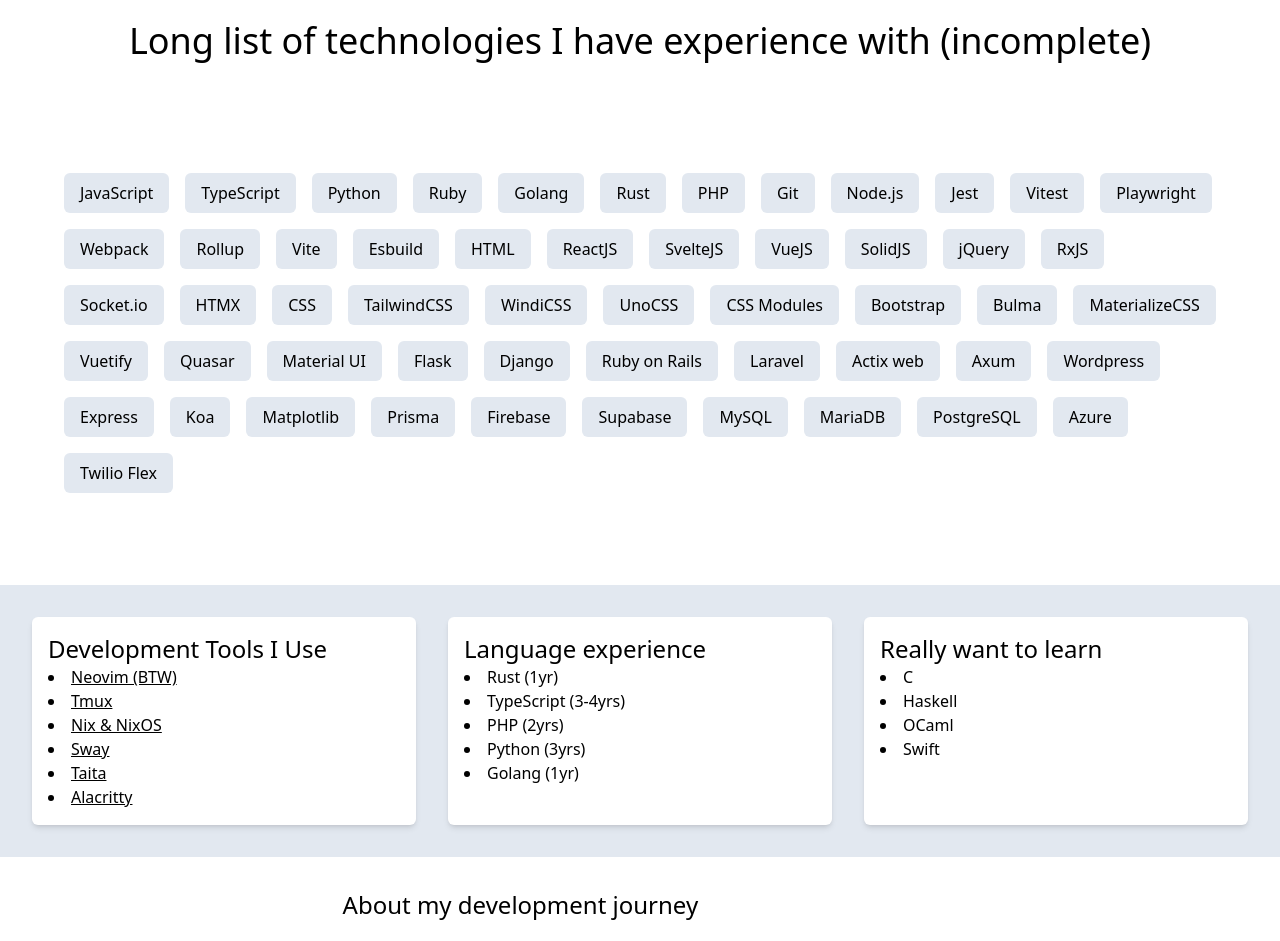
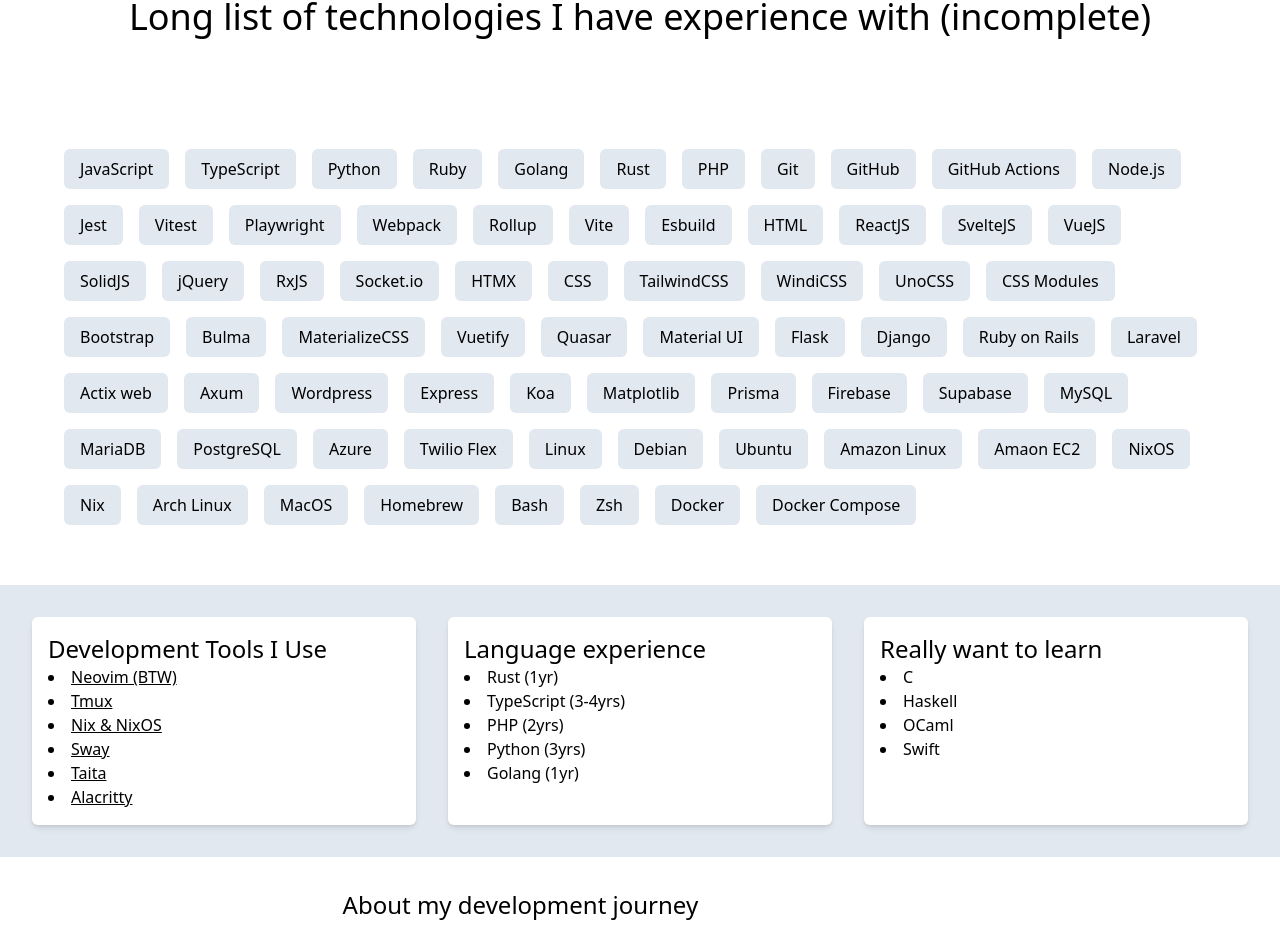
Before and after one commit to Zachiah/personal-site, a SvelteKit app: page /skills/developer in a window 1280 px wide. Shown: the part 1335-2276 px from the top of the page. Built offline with nearby package versions, Linux system fonts and the light colour scheme.

Commit message:
add more items to the skills section

```diff
--- a/src/routes/skills/developer/+page.svelte
+++ b/src/routes/skills/developer/+page.svelte
@@ -11,6 +11,8 @@
 		'Rust',
 		'PHP',
 		'Git',
+		'GitHub',
+		'GitHub Actions',
 		'Node.js',
 		'Jest',
 		'Vitest',
@@ -56,7 +58,21 @@
 		'MariaDB',
 		'PostgreSQL',
 		'Azure',
-		'Twilio Flex'
+		'Twilio Flex',
+		'Linux',
+		'Debian',
+		'Ubuntu',
+		'Amazon Linux',
+		'Amaon EC2',
+		'NixOS',
+		'Nix',
+		'Arch Linux',
+		'MacOS',
+		'Homebrew',
+		'Bash',
+		'Zsh',
+		'Docker',
+		'Docker Compose',
 	];
 </script>
 
```
